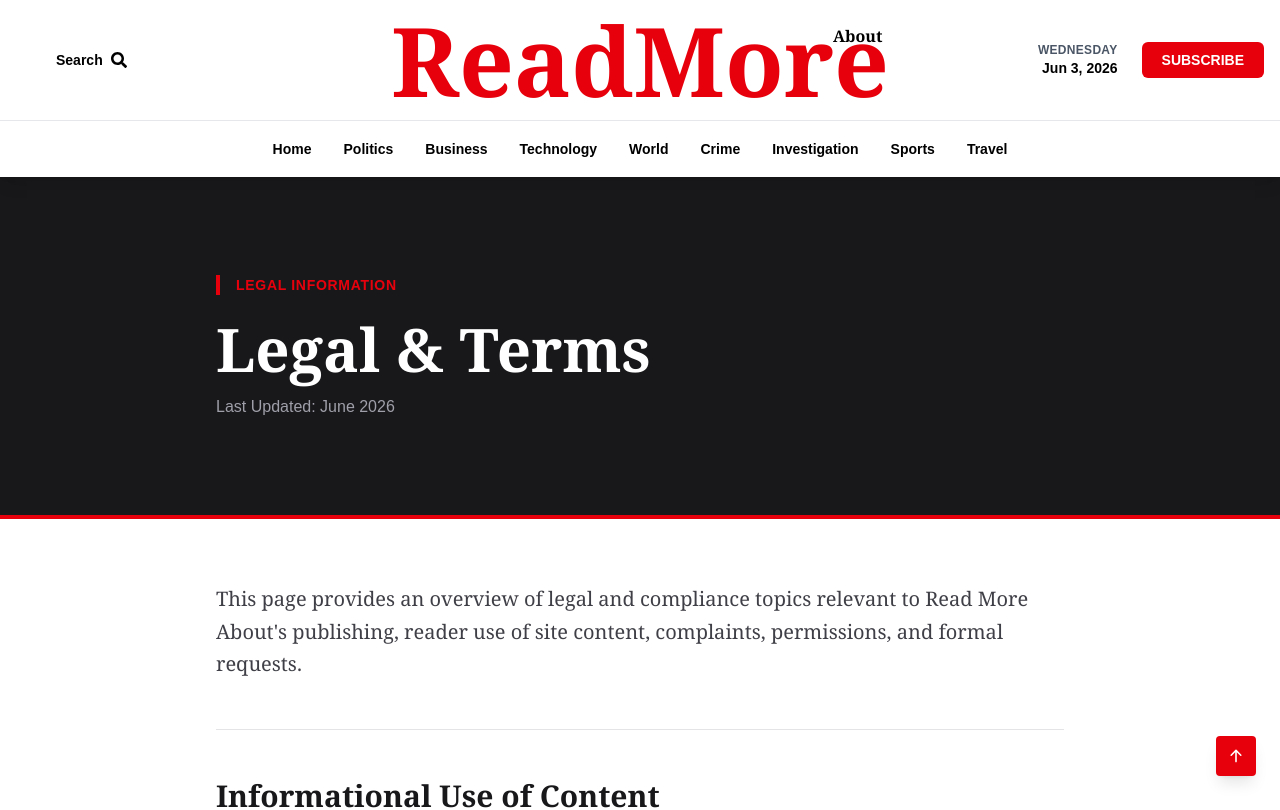
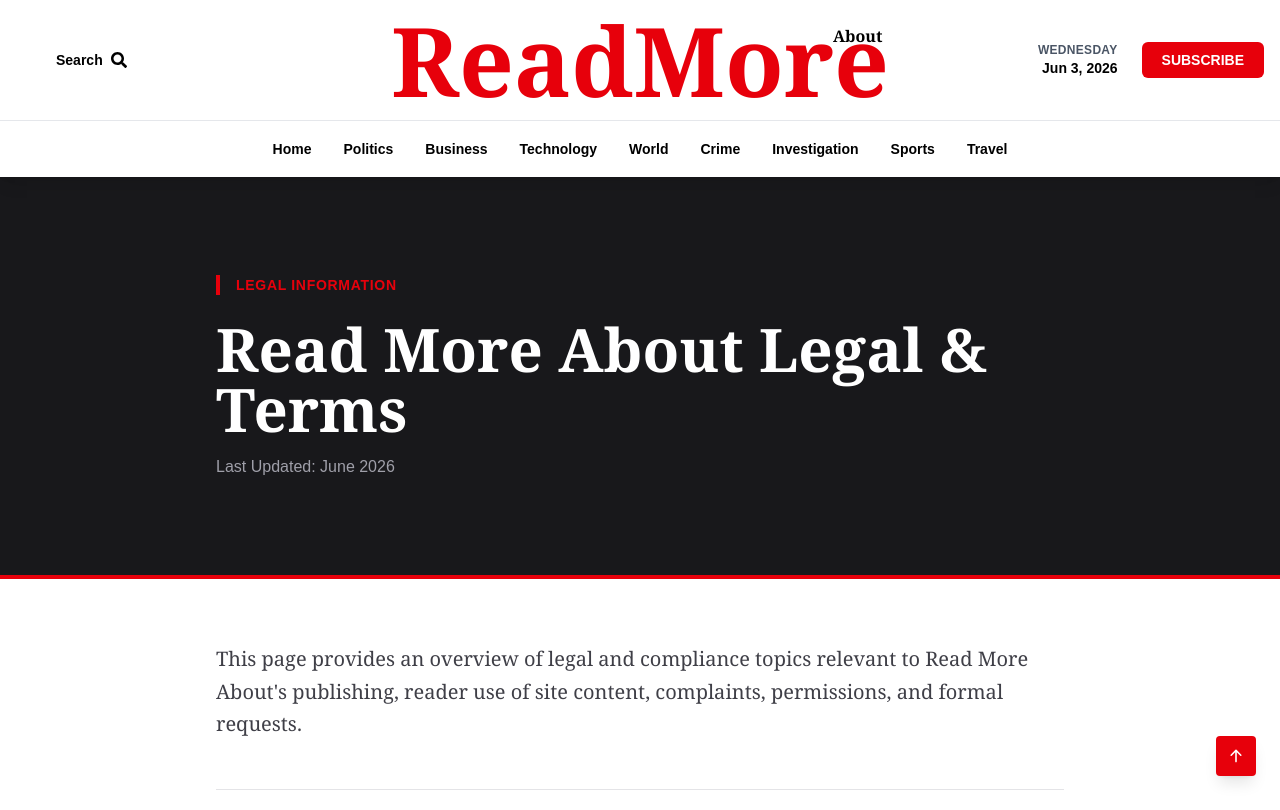
Before and after one commit to maisonatelier52-ux/read-more-about, a Next.js app: page /legal in a window 1280 px wide. Shown: the top 810 px of the page. Built offline with nearby package versions, Linux system fonts and the light colour scheme.

Commit message:
solve the seo issue of legal page

```diff
--- a/app/legal/page.jsx
+++ b/app/legal/page.jsx
@@ -4,9 +4,9 @@ const SITE_URL = "https://www.read-more-about.com";
 const SITE_NAME = "Read More About";
 
 export const metadata = {
-  title: "Legal & Terms — Read More About",
+  title: "Legal & Terms | Read More About",
   description:
-    "Read More About's legal policies including copyright, content reuse, complaints process, formal notices, and limitations of liability.",
+    "Legal policies covering copyright, content reuse, complaints, permissions, and formal notices.",
   keywords: [
     "legal policy",
     "read more about legal",
@@ -20,8 +20,8 @@ export const metadata = {
   ],
   alternates: { canonical: `${SITE_URL}/legal` },
   openGraph: {
-    title: "Legal & Terms — Read More About",
-    description: "Legal information, copyright terms, and formal notice procedures for Read More About.",
+    title: "Legal & Terms | Read More About",
+    description: "Legal policies covering copyright, content reuse, complaints, permissions, and formal notices.",
     url: `${SITE_URL}/legal`,
     type: "website",
     siteName: SITE_NAME,
@@ -29,8 +29,8 @@ export const metadata = {
   },
   twitter: {
     card: "summary_large_image",
-    title: "Legal & Terms — Read More About",
-    description: "Legal information, copyright terms, and formal notice procedures.",
+    title: "Legal & Terms | Read More About",
+    description: "Legal policies covering copyright, content reuse, complaints, permissions, and formal notices.",
     images: [`${SITE_URL}/images/read-more-about-logo.webp`],
   },
   robots: { index: true, follow: true },
@@ -42,7 +42,7 @@ export default function LegalPage() {
   const jsonLd = {
     "@context": "https://schema.org",
     "@type": "WebPage",
-    "name": "Legal & Terms — Read More About",
+    "name": "Legal & Terms | Read More About",
     "url": `${SITE_URL}/legal`,
     "description": "Read More About's legal policies, copyright terms, complaint procedures, and formal notice information.",
     "publisher": {
@@ -70,9 +70,12 @@ export default function LegalPage() {
       <script type="application/ld+json" dangerouslySetInnerHTML={{ __html: JSON.stringify(breadcrumbLd) }} />
 
       <div className="min-h-screen bg-white">
+        {/* SEO hidden content - no H1 tags here */}
         <div className="sr-only">
-          <h1>Legal & Terms — Read More About</h1>
-          <p>Read More About's legal policies covering copyright, content reuse, complaints, formal notices, and limitations of liability.</p>
+          <p>
+            Read More About legal policy covering copyright, content reuse,
+            complaints, permissions, formal notices, and website terms.
+          </p>
         </div>
 
         {/* Hero */}
@@ -82,7 +85,7 @@ export default function LegalPage() {
               <p className="text-red-600 font-semibold tracking-wider text-sm uppercase">Legal Information</p>
             </div>
             <h1 className="text-5xl md:text-6xl font-bold mb-4" style={{ fontFamily: 'Georgia, serif' }}>
-              Legal &amp; Terms
+              Read More About Legal &amp; Terms
             </h1>
             <p className="text-zinc-400 text-base">Last Updated: {lastUpdated}</p>
           </div>
@@ -284,25 +287,41 @@ export default function LegalPage() {
             <div className="space-y-3 text-sm">
               <div>
                 <p className="text-zinc-500 uppercase tracking-wider text-xs font-semibold mb-1">General Legal Contact</p>
-                <a href="mailto:legal@read-more-about.com" className="text-red-600 hover:underline">
+                <a
+                  href="mailto:legal@read-more-about.com"
+                  title="Contact Read More About for legal matters and formal notices"
+                  className="text-red-600 hover:underline"
+                >
                   legal@read-more-about.com
                 </a>
               </div>
               <div>
                 <p className="text-zinc-500 uppercase tracking-wider text-xs font-semibold mb-1">Editorial & Complaints</p>
-                <a href="mailto:editorial@read-more-about.com" className="text-red-600 hover:underline">
+                <a
+                  href="mailto:editorial@read-more-about.com"
+                  title="Contact the Read More About editorial team"
+                  className="text-red-600 hover:underline"
+                >
                   editorial@read-more-about.com
                 </a>
               </div>
               <div>
                 <p className="text-zinc-500 uppercase tracking-wider text-xs font-semibold mb-1">Corrections & Factual Concerns</p>
-                <a href="mailto:corrections@read-more-about.com" className="text-red-600 hover:underline">
+                <a
+                  href="mailto:corrections@read-more-about.com"
+                  title="Submit corrections or factual concerns"
+                  className="text-red-600 hover:underline"
+                >
                   corrections@read-more-about.com
                 </a>
               </div>
               <div>
                 <p className="text-zinc-500 uppercase tracking-wider text-xs font-semibold mb-1">Permissions & Syndication</p>
-                <a href="mailto:legal@read-more-about.com" className="text-red-600 hover:underline">
+                <a
+                  href="mailto:legal@read-more-about.com"
+                  title="Request permissions, licensing, or syndication information"
+                  className="text-red-600 hover:underline"
+                >
                   legal@read-more-about.com
                 </a>
               </div>
```
